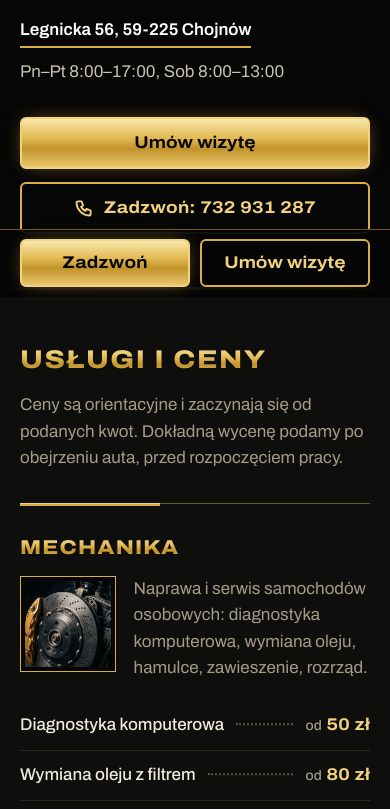
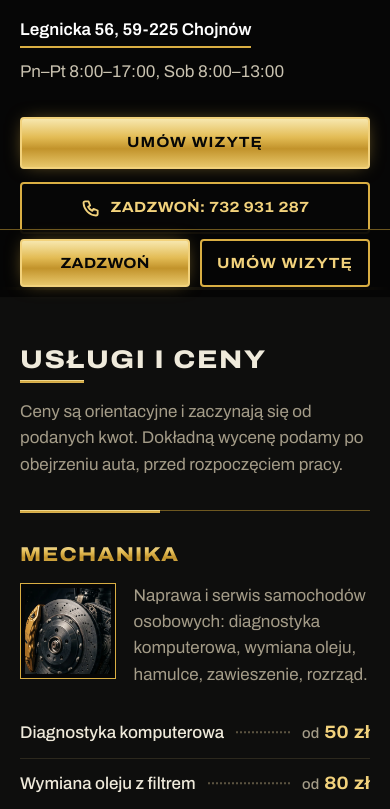
Before and after one commit to ArtemisDees/Claude_mnie_wkurza, a plain HTML site: page public/index.html in a window 390 px wide. Shown: the part 622-1431 px from the top of the page. Drawn offline with Linux system fonts and the light colour scheme.

Commit message:
Hierarchia nagłówków i przyciski z przesłanego arkusza stylów
- nagłówki sekcji jasne z krótką złotą kreską; złoto zostaje dla H1 i nazw grup
- przyciski wersalikami z odstępem, mniejszy promień, uniesienie po najechaniu
- cień pod głównym nagłówkiem dla czytelności na tle filmu
- nieco większe ceny w cenniku

Co-Authored-By: Claude Fable 5.2 <noreply@anthropic.com>
Claude-Session: https://claude.ai/code/session_01KnociUkECW91d8iHKdig7k

```diff
--- a/public/index.html
+++ b/public/index.html
@@ -95,7 +95,7 @@ h1, h2, h3 { font-family: "Archivo", sans-serif; font-weight: 800; font-stretch:
 /* Ceny i telefon: równe odstępy cyfr */
 .cennik .ile, .godziny dd, a[href^="tel"] { font-variant-numeric: tabular-nums; font-weight: 700; letter-spacing: 0.02em; }
 :focus-visible { outline: 3px solid var(--zloto-jasne); outline-offset: 3px; border-radius: 4px; }
-.zloty, .hero h1, .naglowek h2, .dojazd h2, .grupa h3 {
+.zloty, .hero h1, .grupa h3 {
   background: var(--metal); -webkit-background-clip: text; background-clip: text; color: transparent; -webkit-text-fill-color: transparent;
   padding-bottom: .08em; /* żeby ogonki liter (ę, ą, j) nie były ucinane */
 }
@@ -107,13 +107,14 @@ h1, h2, h3 { font-family: "Archivo", sans-serif; font-weight: 800; font-stretch:
 .btn {
   display: inline-flex; align-items: center; justify-content: center; gap: .6rem;
   min-height: 3.25rem; padding: .8rem 1.5rem;
-  font: inherit; font-weight: 700; font-stretch: 112%; line-height: 1.2; text-decoration: none; text-align: center;
-  border: 2px solid transparent; border-radius: 6px; cursor: pointer;
-  transition: transform .15s ease, background-color .15s ease, border-color .15s ease;
+  font: inherit; font-size: .92rem; font-weight: 700; font-stretch: 112%; line-height: 1.2; text-decoration: none; text-align: center;
+  text-transform: uppercase; letter-spacing: .07em;
+  border: 2px solid transparent; border-radius: 4px; cursor: pointer;
+  transition: transform .2s ease, box-shadow .2s ease, background-color .15s ease, border-color .15s ease;
 }
 .btn:active { transform: translateY(1px); }
 .btn-glowny { background: var(--metal); color: var(--czern); border-color: #F2D27C; box-shadow: 0 0 1.2rem -.4rem rgba(217,174,67,.7); }
-.btn-glowny:hover { filter: brightness(1.1); }
+.btn-glowny:hover { transform: translateY(-2px); box-shadow: 0 .4rem 1.4rem -.3rem rgba(217,174,67,.75); }
 .btn-obrys { border-color: var(--zloto); background: transparent; color: var(--zloto-jasne); }
 .btn-obrys:hover { background: rgba(217,174,67,.14); }
 .btn svg { width: 1.25rem; height: 1.25rem; flex: none; }
@@ -132,7 +133,7 @@ h1, h2, h3 { font-family: "Archivo", sans-serif; font-weight: 800; font-stretch:
 
 .hero { display: grid; gap: 1.25rem; padding-block: 0 3.5rem; }
 .hero-tekst { max-width: 40rem; position: relative; z-index: 1; }
-.hero h1 { font-size: clamp(1.9rem, 6.6vw, 4rem); }
+.hero h1 { font-size: clamp(1.9rem, 6.6vw, 4rem); filter: drop-shadow(0 4px 18px rgba(0,0,0,.85)); }
 .hero h1 span { display: block; }
 .hero .lead { margin-top: 1.25rem; font-size: clamp(1.1rem, 2.2vw, 1.3rem); color: #C9C2B0; max-width: 34rem; }
 .hero .adres { margin-top: 1.25rem; display: inline-flex; align-items: baseline; gap: .6rem; font-weight: 600; color: #fff; text-decoration: none; border-bottom: 2px solid var(--zloto); padding-bottom: .15rem; }
@@ -166,6 +167,8 @@ h1, h2, h3 { font-family: "Archivo", sans-serif; font-weight: 800; font-stretch:
 /* ───── usługi i ceny ───── */
 .sekcja { padding-block: clamp(3.5rem, 8vw, 6.5rem); }
 .naglowek { display: grid; gap: 1rem; margin-bottom: clamp(2rem, 5vw, 3.5rem); }
+.naglowek h2, .dojazd h2 { color: var(--tekst); position: relative; padding-bottom: .55rem; justify-self: start; }
+.naglowek h2::after, .dojazd h2::after { content: ""; position: absolute; left: 0; bottom: 0; width: 4rem; height: 3px; background: var(--metal); }
 .naglowek h2 { font-size: clamp(1.6rem, 4.4vw, 2.7rem); }
 .naglowek p { color: var(--szary); max-width: 38rem; }
 
@@ -186,7 +189,7 @@ h1, h2, h3 { font-family: "Archivo", sans-serif; font-weight: 800; font-stretch:
 .cennik li:last-child { border-bottom: 0; }
 .cennik .co { font-weight: 500; }
 .cennik .kropki { flex: 1; min-width: 1.5rem; border-bottom: 2px dotted #5B5340; transform: translateY(-.28em); }
-.cennik .ile { font-stretch: 112%; white-space: nowrap; color: var(--zloto-jasne); }
+.cennik .ile { font-stretch: 112%; font-size: 1.12rem; white-space: nowrap; color: var(--zloto-jasne); }
 .cennik .ile small { font-weight: 500; font-stretch: 100%; font-size: .82em; color: var(--szary); margin-right: .3em; }
 
 /* ───── umów wizytę ───── */
@@ -230,7 +233,7 @@ input[type="text"]:focus, textarea:focus { outline: none; border-color: var(--zl
 .z-hala .telefony li:first-child { border-top: 0; }
 .z-hala .godziny div:last-child { border-bottom: 0; }
 .dojazd { display: grid; gap: 2.5rem; }
-.dojazd h2 { font-size: clamp(1.6rem, 4.4vw, 2.7rem); margin-bottom: 1.5rem; }
+.dojazd h2 { font-size: clamp(1.6rem, 4.4vw, 2.7rem); margin-bottom: 1.5rem; display: inline-block; }
 .dojazd address { font-style: normal; font-size: clamp(1.5rem, 4vw, 2.4rem); font-weight: 800; font-stretch: 125%; line-height: 1.15; color: var(--tekst); }
 .dojazd address span { display: block; font-size: max(1rem, .55em); font-weight: 500; font-stretch: 100%; color: var(--szary); margin-top: .5rem; }
 .dojazd .btn { margin-top: 1.75rem; }
@@ -285,6 +288,7 @@ input[type="text"]:focus, textarea:focus { outline: none; border-color: var(--zl
   html { scroll-behavior: auto; }
   .dol { transition: none; }
   .btn, .wybor span { transition: none; }
+  .btn-glowny:hover { transform: none; }
 }
 </style>
 </head>
```
